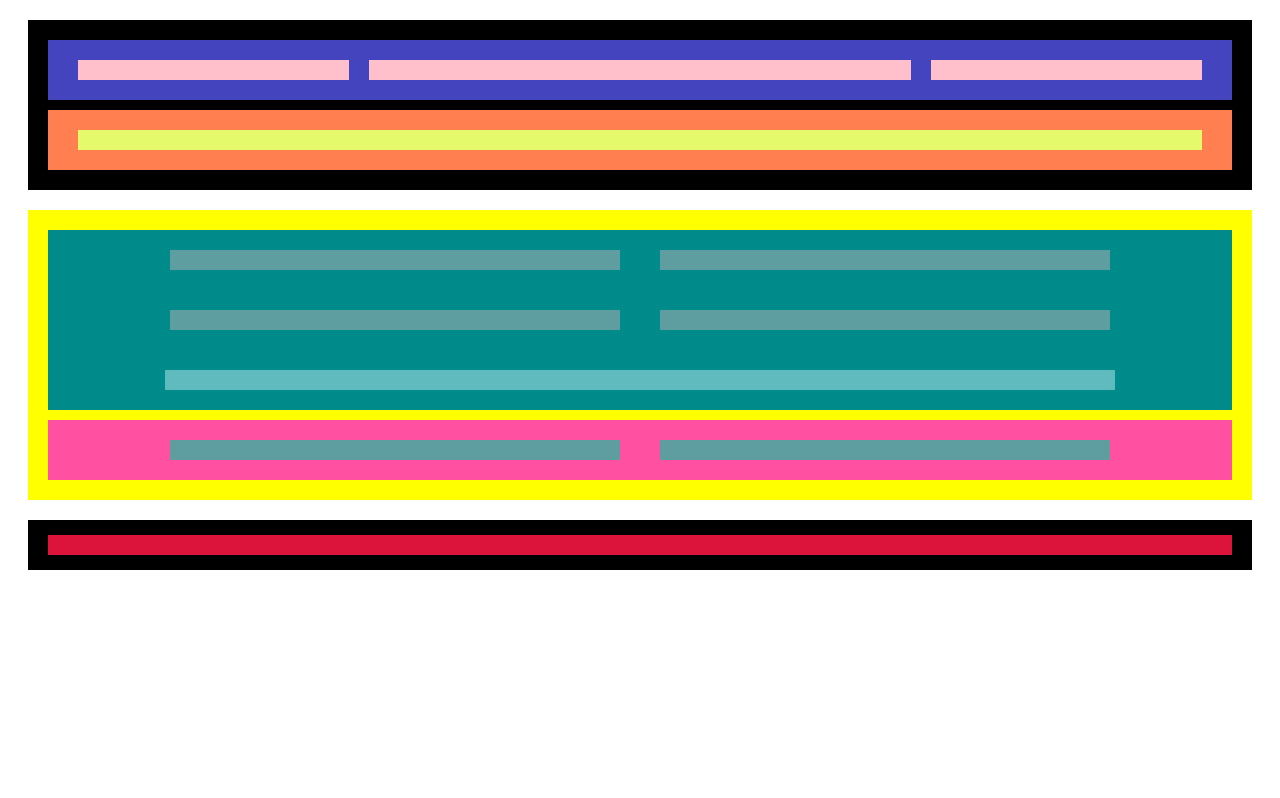
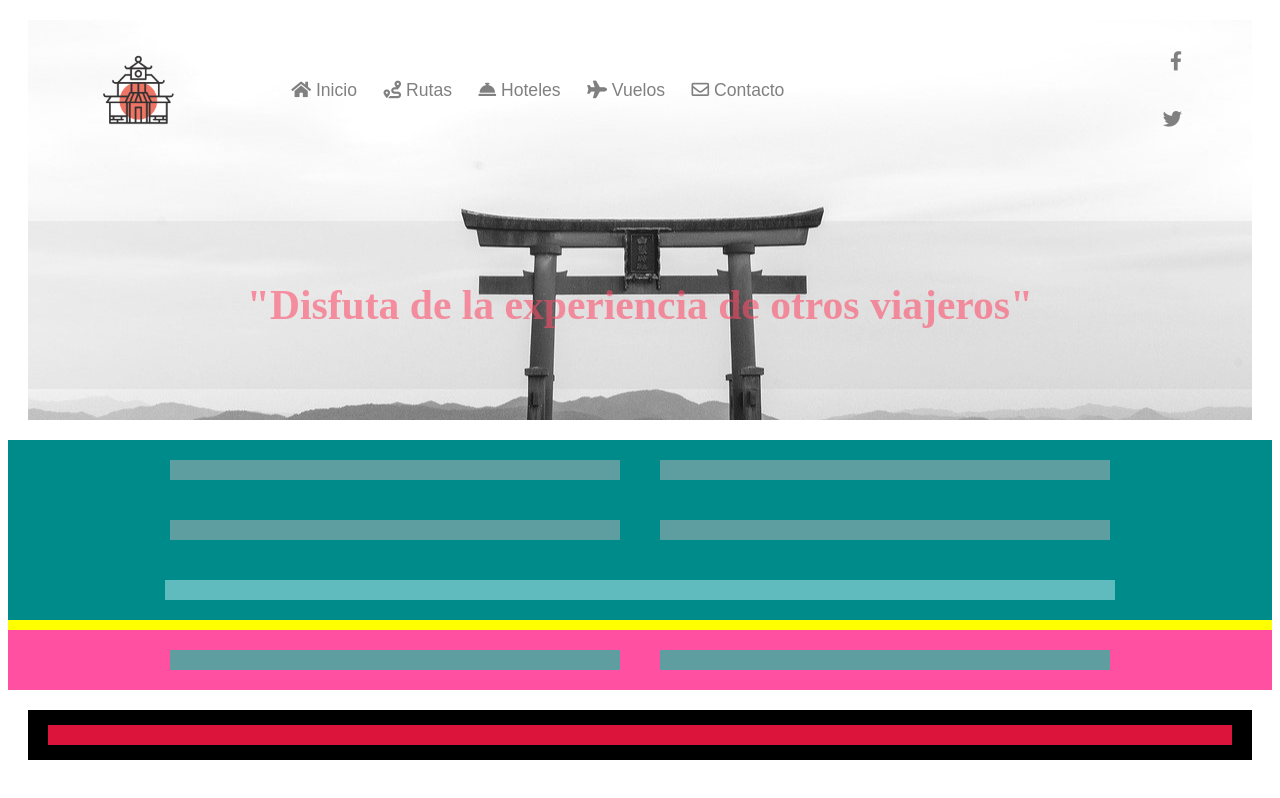
Before and after one commit to ClaraAT/layout, a plain HTML site: page index.html in a window 1280 px wide. Drawn offline with Linux system fonts and the light colour scheme.

Commit message:
Nivell  Exercici 4

```diff
--- a/css/styles.css
+++ b/css/styles.css
@@ -1,42 +1,77 @@
 /*HEADER*/
+html{
+    font-family: sans-serif;
+}
 header {
-    background-color: black;
-    padding:20px;
+    background-image: url("/images/fons-capçalera.jpg");
+    height: 400px;
+    background-position: center;
+
+    position: relative;
     display: flex;
     flex-direction: column;
     justify-content:space-evenly;
     margin:20px;
+
 }
 .head-1{
-    background-color: rgb(68, 68, 190);
     display: flex;
     justify-content: space-between;
-    padding:20px;
+    padding: 0 20px;
     margin-bottom: 10px;
 
 }
 .logo, nav, .redes-sociales {
-    height: 20px;
-    margin: 0 10px;
-    background-color: pink;
+    margin: 0 50px;
+
 }
-.logo{
+.logo img{
+    width: 80px;
+}
+.redes-sociales{
+    font-size: 1.2em;
+    display: flex;
+    flex-direction: column;
+    align-items: flex-end;
+    align-content: flex-start;
+    justify-content: space-between;
+
+}
+
+/*NAVEGACIÓN*/
+nav{
     flex-grow: 1;
+    display: flex;
+    justify-content: space-around;
+    align-items: center;
+    color:gray;
+    font-size: 1.1em;
 }
-nav{
+header a:link{
+    text-decoration: none;
+    color: gray;
+}
+header a:visited{
+    text-decoration: none;
+    color: gray;
+}
+header a:hover{
+    font-size: 1.2em;
+    color: indianred;
+}
+.redes-sociales{
     flex-grow: 2;
 }
-.redes-sociales{
-    flex-grow: 1;
+.head-2{
+    background-color:rgba(128, 128, 128, 0.089);
+    padding: 60px;
+    margin-top: 50px;
+    text-align: center;
+    color: rgba(253, 76, 105, 0.575);
+    font-family: serif;
+    font-size: 2.6em;
 }
-.head-2{
-    background-color: coral;
-    padding: 20px;
-}
-section{
-    height: 20px;
-    margin: 0 10px;
-    background-color:rgb(228, 250, 107);
+
 }
 /*MAIN*/
 main{
--- a/index.html
+++ b/index.html
@@ -5,16 +5,26 @@
     <meta charset="UTF-8">
     <meta name="viewport" content="width=device-width, initial-scale=1.0">
     <link href="css/styles.css" rel="stylesheet">
+    <link rel="stylesheet" href="https://use.fontawesome.com/releases/v5.8.1/css/all.css" integrity="sha384-50oBUHEmvpQ+1lW4y57PTFmhCaXp0ML5d60M1M7uH2+nqUivzIebhndOJK28anvf" crossorigin="anonymous">
 </head>
 
 <header>
     <div class="head-1">
-        <div class="logo"></div>
-        <nav></nav>
-        <div class="redes-sociales"></div>
+        <div class="logo"><img src="images/logo.png" alt="logo japo"></div>
+        <nav>
+            <a href="#"><i class="fas fa-home"></i> Inicio</a>
+            <a href="#"><i class="fas fa-route"></i> Rutas</a>
+            <a href="#"><i class="fas fa-concierge-bell"></i> Hoteles</a>
+            <a href="#"><i class="fas fa-plane"></i> Vuelos</a>
+            <a href="#"><i class="far fa-envelope"></i> Contacto</a>
+        </nav>
+        <div class="redes-sociales">
+            <a href="#"><i class="fab fa-facebook-f"></i></a>
+            <a href="#"><i class="fab fa-twitter"></i></a>
+        </div>
     </div>
     <div class="head-2">
-        <section></section>
+        <section><b>"Disfuta de la experiencia de otros viajeros"</b></section>
     </div>
 
 </header>
```
Also changed, not shown: images/fons-capçalera.jpg (added), images/logo.png (added).
